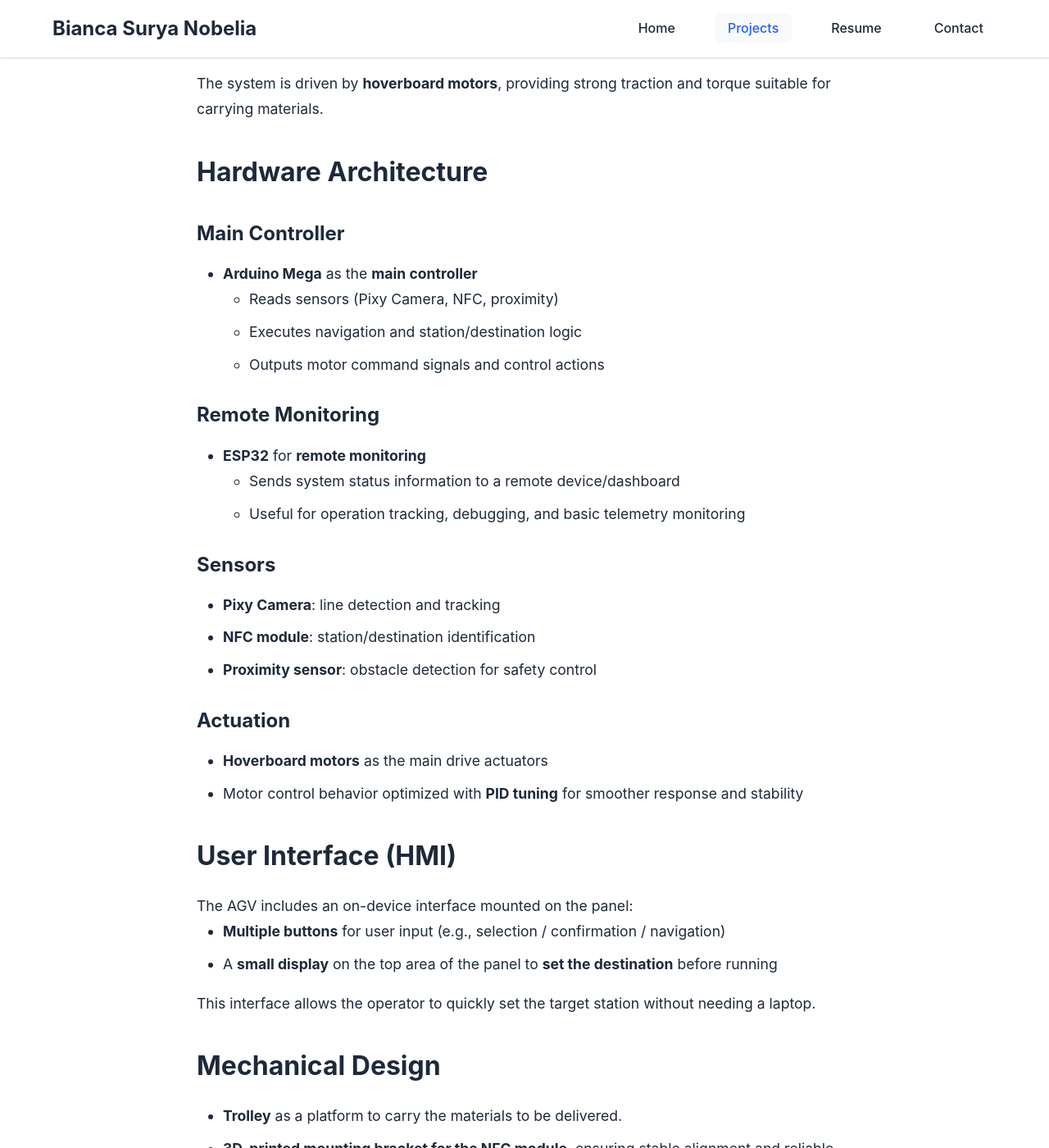
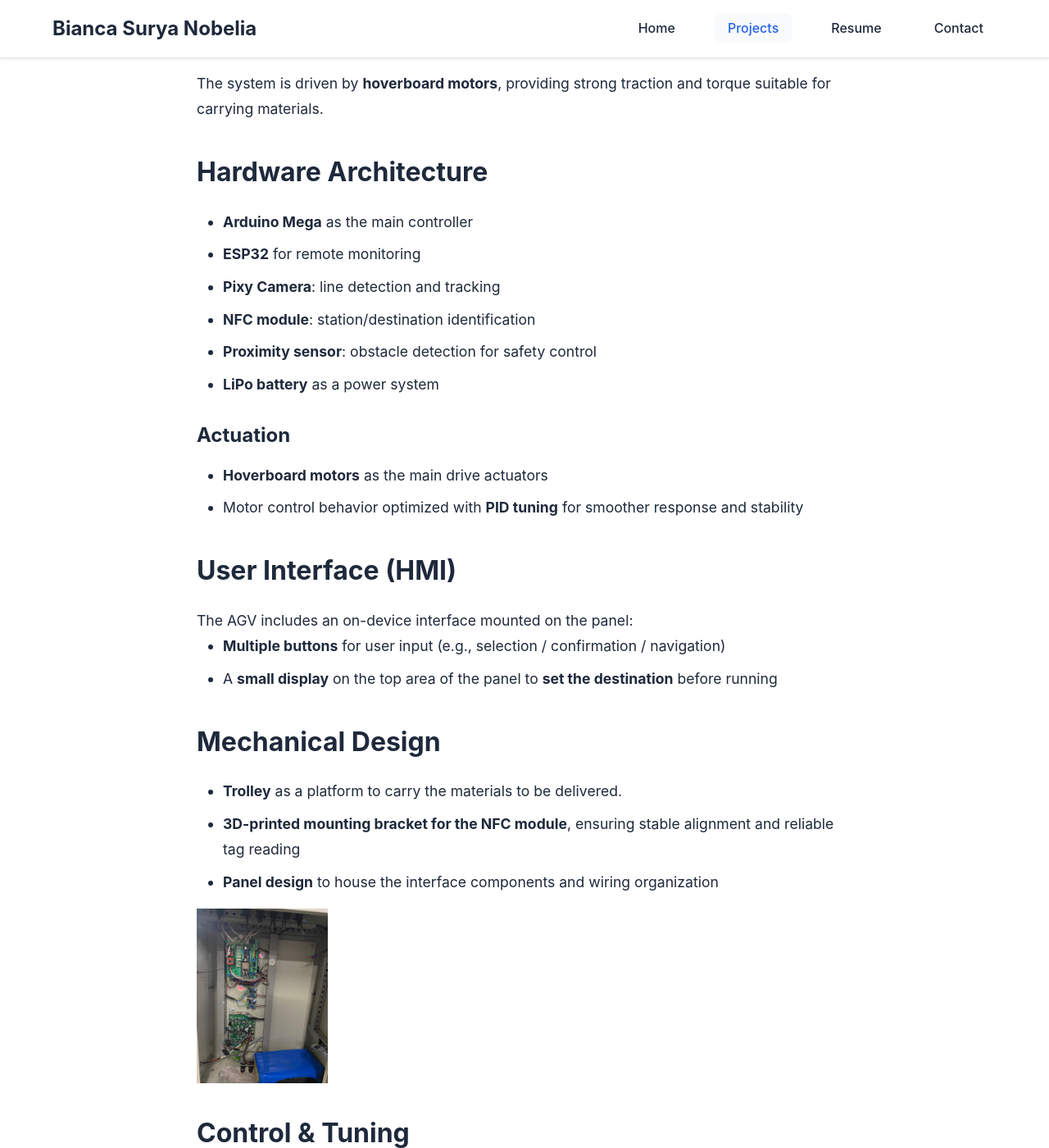
Before and after one commit to BiancaNobelia/biancanobelia.github.io, a Jekyll site: the page built from _projects/3d-tracking-lidar.md, in a window 1280 px wide and 1400 px high, scrolled down 2048 px. Shown: the whole window at 82% size. Built offline with Jekyll 4.4.1, drawn with Linux system fonts in a browser that asks for light colours; some of the changed text lies outside the part shown.

Commit message:
Refactor hardware architecture section in documentation
Consolidated hardware architecture details and removed redundant sections for clarity.

```diff
--- a/_projects/3d-tracking-lidar.md
+++ b/_projects/3d-tracking-lidar.md
@@ -27,21 +27,12 @@ The system is driven by **hoverboard motors**, providing strong traction and tor
 
 ## Hardware Architecture
 
-### Main Controller
-- **Arduino Mega** as the **main controller**
-  - Reads sensors (Pixy Camera, NFC, proximity)
-  - Executes navigation and station/destination logic
-  - Outputs motor command signals and control actions
-
-### Remote Monitoring
-- **ESP32** for **remote monitoring**
-  - Sends system status information to a remote device/dashboard
-  - Useful for operation tracking, debugging, and basic telemetry monitoring
-
-### Sensors
+- **Arduino Mega** as the main controller
+- **ESP32** for remote monitoring
 - **Pixy Camera**: line detection and tracking
 - **NFC module**: station/destination identification
 - **Proximity sensor**: obstacle detection for safety control
+- **LiPo battery** as a power system
 
 ### Actuation
 - **Hoverboard motors** as the main drive actuators
@@ -50,11 +41,8 @@ The system is driven by **hoverboard motors**, providing strong traction and tor
 ## User Interface (HMI)
 
 The AGV includes an on-device interface mounted on the panel:
-
 - **Multiple buttons** for user input (e.g., selection / confirmation / navigation)
 - A **small display** on the top area of the panel to **set the destination** before running
-
-This interface allows the operator to quickly set the target station without needing a laptop.
 
 ## Mechanical Design
 
@@ -105,5 +93,3 @@ During integration and testing, several issues were addressed to ensure stable o
 - Contributed to **mechanical design** (rack, NFC mounting, and panel/interface layout).
 
 ## Video Demo
-
-Video: https://bit.ly/demo_AGV
```
